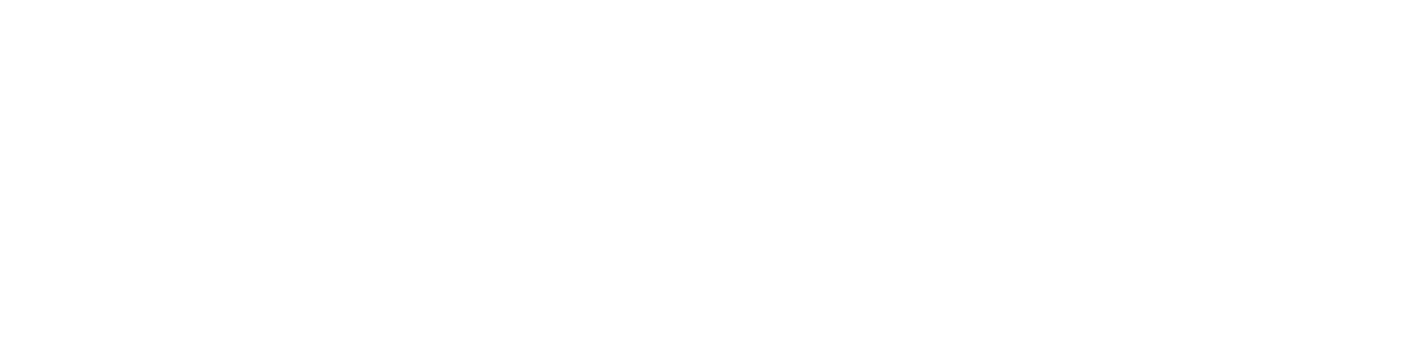
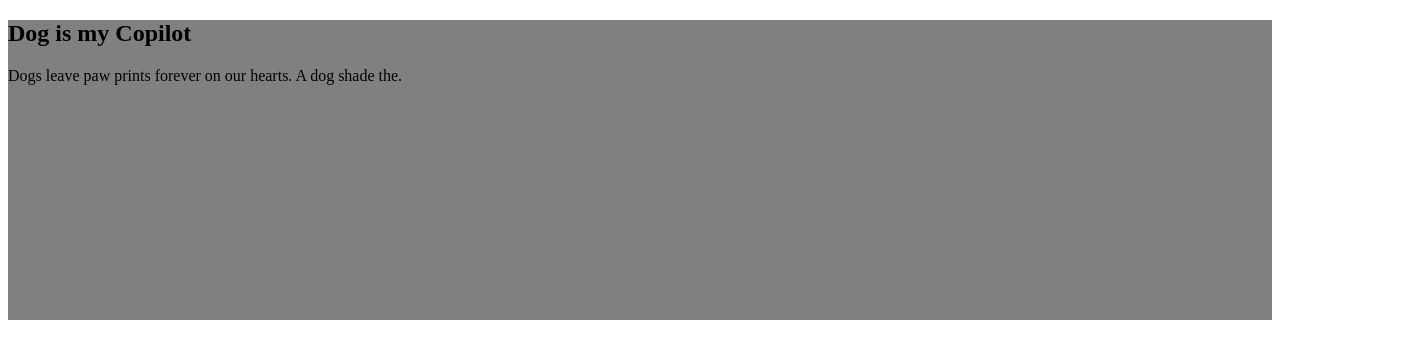
Before and after one commit to Lusenko/test_project, a plain HTML site: page index.html in a window 1280 px wide. Shown: the whole page, 1408 px wide, since content can reach past the window. Drawn offline with Linux system fonts and the light colour scheme.

Commit message:
made style for block

```diff
--- a/index.html
+++ b/index.html
@@ -2,9 +2,23 @@
 <html lang="en">
 <head>
     <meta charset="UTF-8">
+    <link rel="stylesheet" href="style.css">
     <title>Title</title>
 </head>
 <body>
-
+    <section>
+        <div class="block">
+            <div class="container">
+                <div class="block_1">
+                    <div class="title_block">
+                        <h1>Dog is my Copilot</h1>
+                    </div>
+                    <div class="text_block">
+                        <p>Dogs leave paw prints forever on our hearts. A dog shade the.</p>
+                    </div>
+                </div>
+            </div>
+        </div>
+    </section>
 </body>
 </html>
--- /dev/null
+++ b/style.css
@@ -0,0 +1,9 @@
+.container{
+    width: 1400px;
+    margin: 0 auto;
+}
+.block{
+    width: 100%;
+    height: 300px;
+    background: grey;
+}
```
